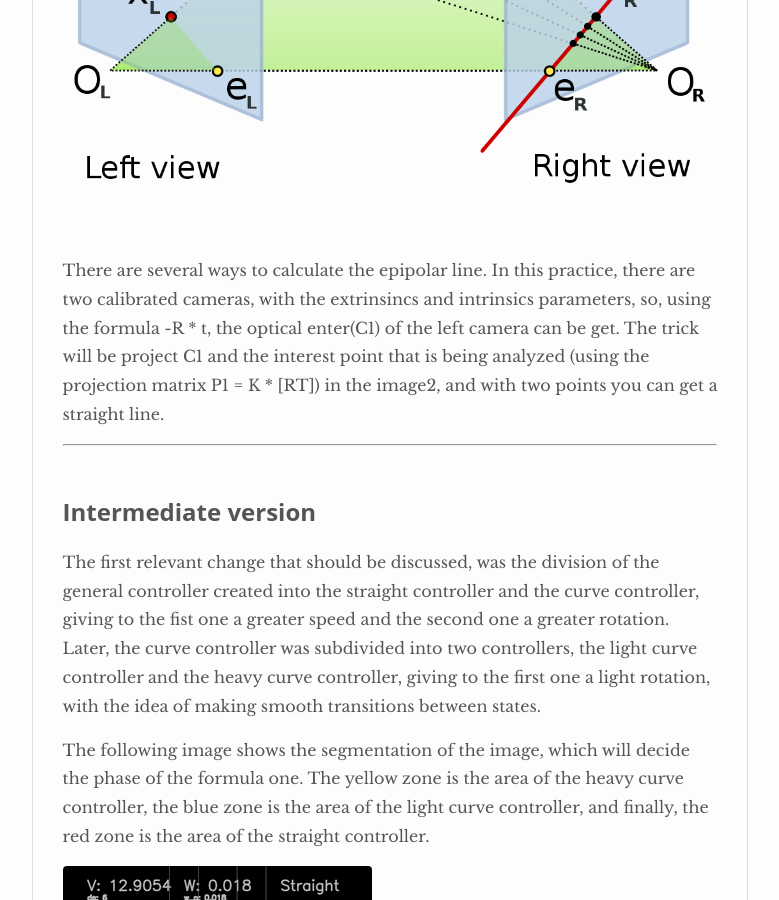
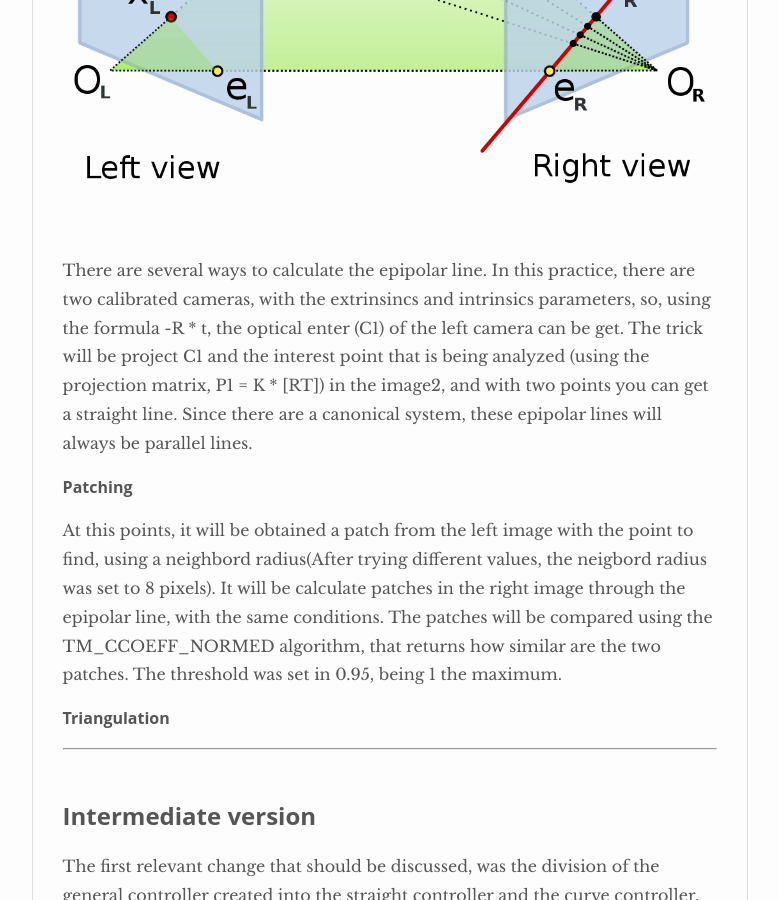
Before and after one commit to RoberG/MUVA-Robotica, a Jekyll site: the page built from _posts/2020-05-27-Practice 2 - 3D Reconstruction.md, in a window 1280 px wide and 900 px high, scrolled down 2586 px. Shown: the whole window, without its empty margins (250-1029 px from the left). Built offline with Jekyll 4.4.1, drawn with Linux system fonts in a browser that asks for light colours; nearby versions of some CDN libraries.

Commit message:
Update 2020-05-27-Practice 2 - 3D Reconstruction.md

```diff
--- a/_posts/2020-05-27-Practice 2 - 3D Reconstruction.md
+++ b/_posts/2020-05-27-Practice 2 - 3D Reconstruction.md
@@ -38,8 +38,19 @@ The epipolar restriction says that the homologous point of one point (P1) in the
 ![no dilate left]({{site.baseurl}}/images/epipolar_geometry.png)
 
 There are several ways to calculate the epipolar line. In this practice, there are two calibrated cameras, with the extrinsincs and intrinsics parameters, so, using the formula -R \* t,
-the optical enter(C1) of the left camera can be get. The trick will be project C1 and the interest point that is being analyzed (using the projection matrix P1 = K \* [RT]) in the image2,
-and with two points you can get a straight line.
+the optical enter (C1) of the left camera can be get. The trick will be project C1 and the interest point that is being analyzed (using the projection matrix, P1 = K \* [RT]) in the image2,
+and with two points you can get a straight line. Since there are a canonical system, these epipolar lines will always be parallel lines.
+
+#### Patching
+
+
+At this points, it will be obtained a patch from the left image with the point to find, using a neighbord radius(After trying different values, the neigbord radius was set to 8 pixels). It will be calculate
+patches in the right image through the epipolar line, with the same conditions. The patches will be compared using the TM_CCOEFF_NORMED algorithm, that returns how similar are the two patches. The threshold
+was set in 0.95, being 1 the maximum.
+
+#### Triangulation
+
+
 
 ******************************************************************************************************************************************************************************************************************
 <br>
```
